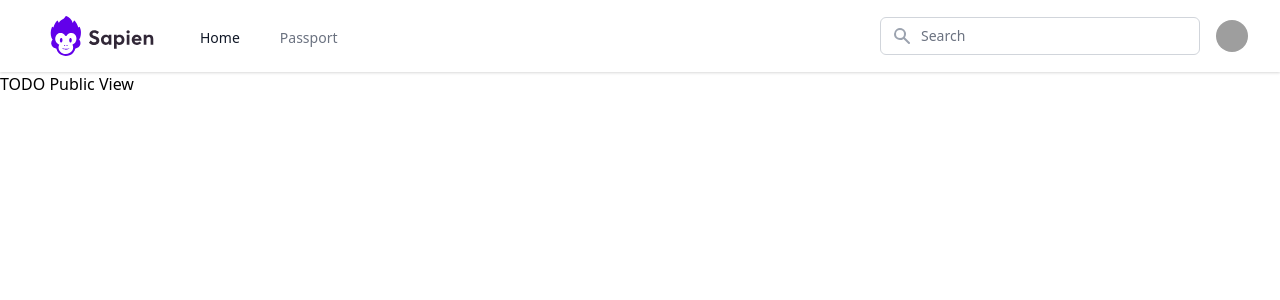
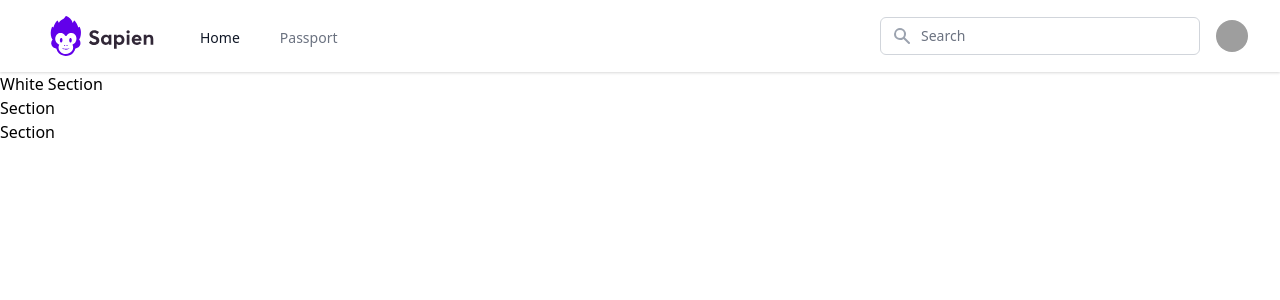
Before and after one commit to Sapien-Nation/citizen-hub, a Next.js app: page /passport in a window 1280 px wide. Shown: the top 300 px of the page. Built offline with nearby package versions, Linux system fonts and the light colour scheme; no server answers; grey boxes are pictures that could not be loaded.

Commit message:
feat: Passport Hero

```diff
--- /dev/null
+++ b/components/passport/AuthHero.tsx
@@ -0,0 +1,5 @@
+const AuthView = () => {
+  return <h1>TODO AuthView</h1>;
+};
+
+export default AuthView;
--- /dev/null
+++ b/components/passport/PublicHero.tsx
@@ -0,0 +1,5 @@
+const PublicView = () => {
+  return <h1>TODO PublicView</h1>;
+};
+
+export default PublicView;
--- /dev/null
+++ b/components/passport/index.tsx
@@ -0,0 +1,2 @@
+export { default as AuthHero } from './AuthHero';
+export { default as PublicHero } from './PublicHero';
--- a/pages/index.tsx
+++ b/pages/index.tsx
@@ -1,4 +1,7 @@
-const IndexPage = () => (
+// types
+import { NextPage } from 'next';
+
+const IndexPage: NextPage = () => (
   <div>
     <h1>TODO</h1>
   </div>
--- a/pages/passport.tsx
+++ /dev/null
@@ -1,8 +0,0 @@
-// types
-import type { NextPage } from 'next';
-
-const PassportPage: NextPage = () => {
-  return <h1>TODO Public View</h1>;
-};
-
-export default PassportPage;
--- /dev/null
+++ b/pages/passport/index.tsx
@@ -0,0 +1,30 @@
+// components
+import { AuthHero, PublicHero } from 'components/passport';
+
+// hooks
+import { useAuth } from 'context/user';
+
+// types
+import { NextPage } from 'next';
+
+const PassportPage: NextPage = () => {
+  const { me, isLoggingIn } = useAuth();
+
+  const renderHeroSection = () => {
+    if (isLoggingIn) return <span>White Section</span>;
+
+    if (me) return <AuthHero />;
+
+    return <PublicHero />;
+  };
+
+  return (
+    <div>
+      {renderHeroSection()}
+      <h1>Section</h1>
+      <h1>Section</h1>
+    </div>
+  );
+};
+
+export default PassportPage;
```
